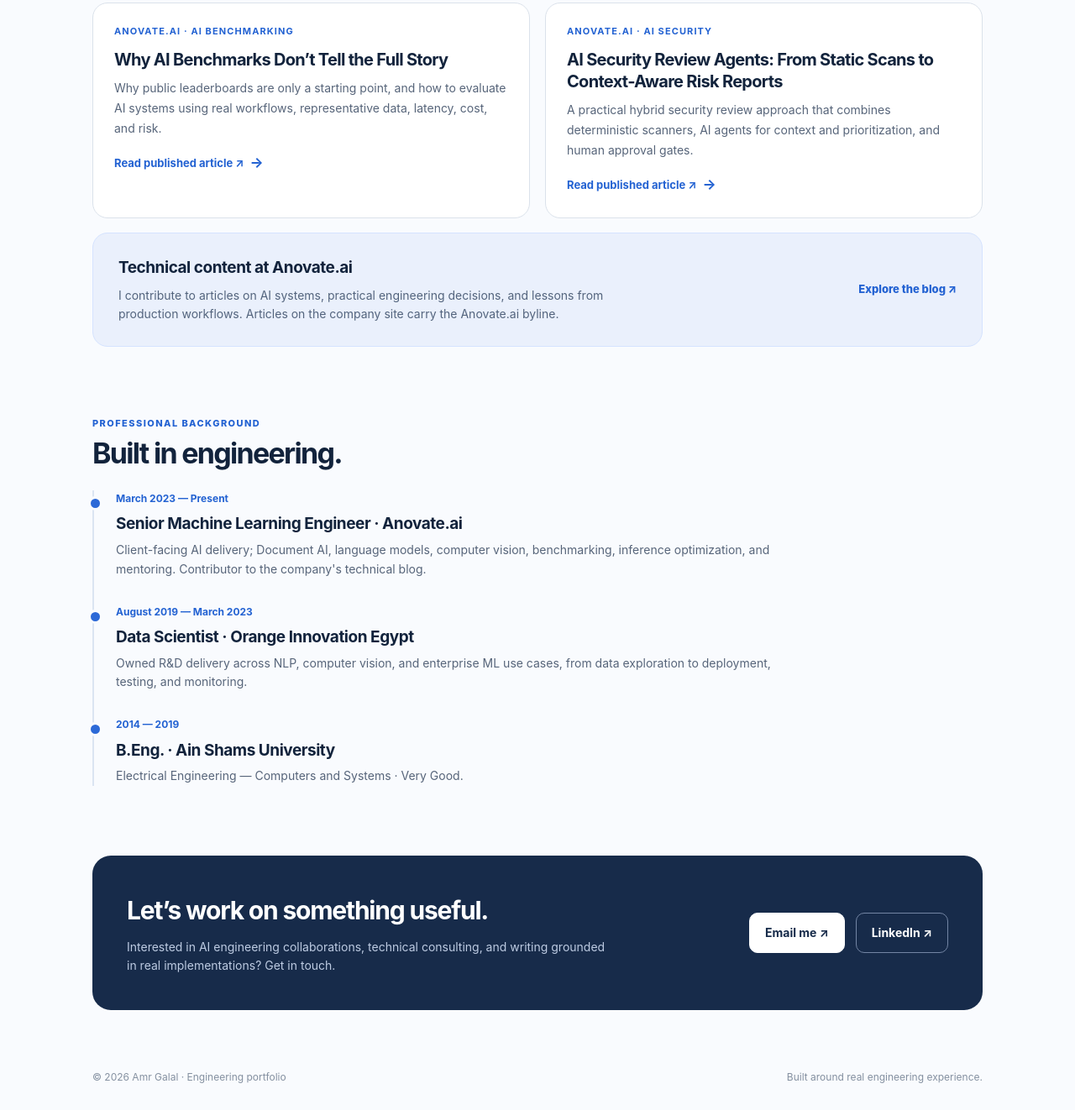
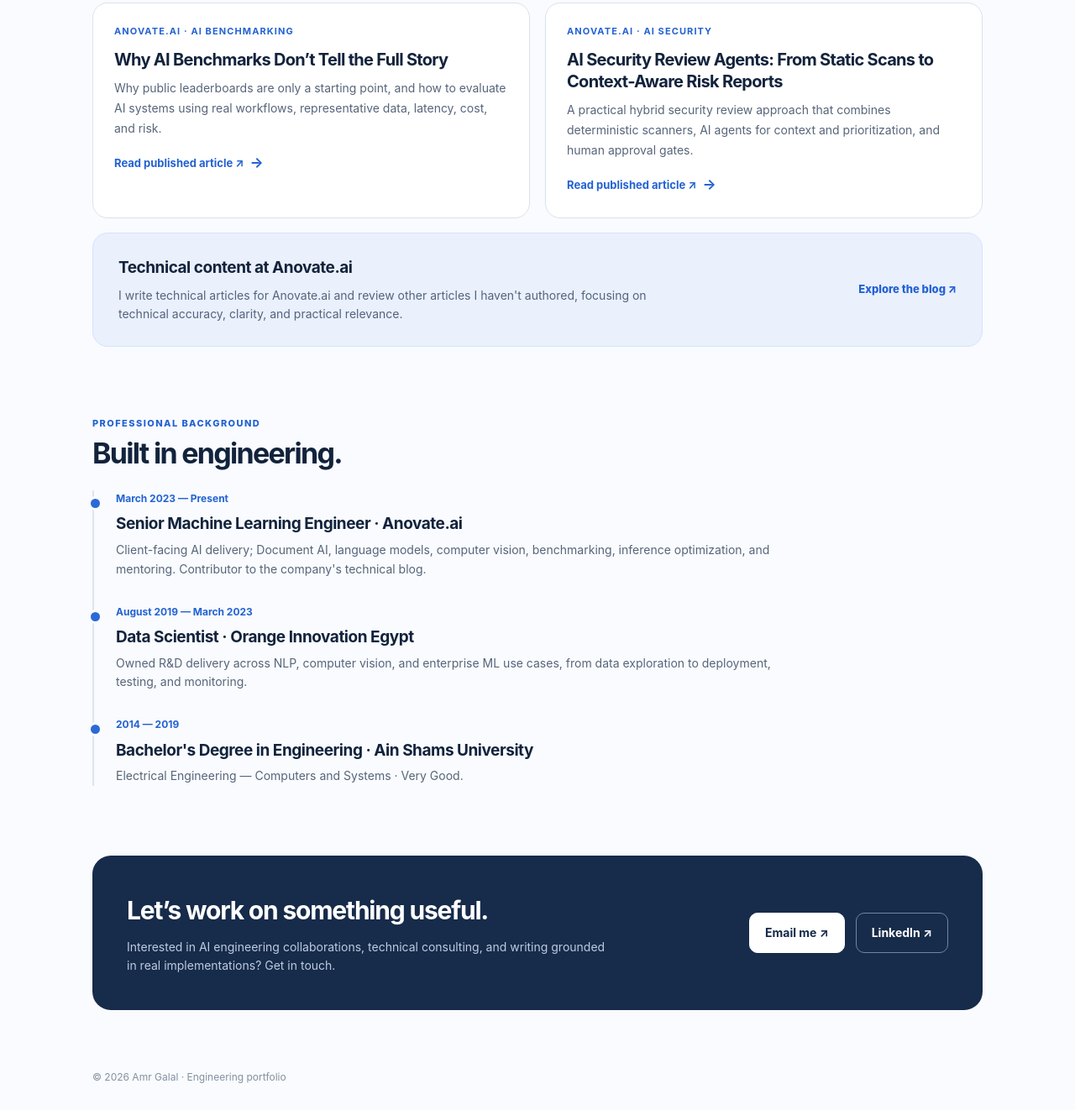
Before and after one commit to amr-galal/amr-galal.github.io, a plain HTML site: page index.html in a window 1280 px wide. Shown: the part 1638-2960 px from the top of the page at 84% size. Drawn offline with Linux system fonts and the light colour scheme.

Commit message:
Refine article review credit, degree, and footer only

```diff
--- a/index.html
+++ b/index.html
@@ -14,8 +14,8 @@
 <article class="tile"><div class="tag">Anovate.ai · AI benchmarking</div><h3>Why AI Benchmarks Don’t Tell the Full Story</h3><p>Why public leaderboards are only a starting point, and how to evaluate AI systems using real workflows, representative data, latency, cost, and risk.</p><a class="read" href="https://anovate.ai/blog/why-ai-benchmarks-dont-tell-the-full-story" target="_blank" rel="noopener noreferrer">Read published article ↗</a></article>
 <article class="tile"><div class="tag">Anovate.ai · AI security</div><h3>AI Security Review Agents: From Static Scans to Context-Aware Risk Reports</h3><p>A practical hybrid security review approach that combines deterministic scanners, AI agents for context and prioritization, and human approval gates.</p><a class="read" href="https://anovate.ai/blog/ai-security-review-agents" target="_blank" rel="noopener noreferrer">Read published article ↗</a></article>
 </div>
-<div class="published"><div><h3>Technical content at Anovate.ai</h3><p>I contribute to articles on AI systems, practical engineering decisions, and lessons from production workflows. Articles on the company site carry the Anovate.ai byline.</p></div><a href="https://anovate.ai/blog" target="_blank" rel="noopener noreferrer">Explore the blog ↗</a></div>
+<div class="published"><div><h3>Technical content at Anovate.ai</h3><p>I write technical articles for Anovate.ai and review other articles I haven't authored, focusing on technical accuracy, clarity, and practical relevance.</p></div><a href="https://anovate.ai/blog" target="_blank" rel="noopener noreferrer">Explore the blog ↗</a></div>
 </section>
-<section class="section" id="experience"><div class="section-header"><div><div class="kicker">Professional background</div><h2>Built in engineering.</h2></div></div><div class="timeline"><div class="job"><div class="date">March 2023 — Present</div><h3>Senior Machine Learning Engineer · Anovate.ai</h3><p>Client-facing AI delivery; Document AI, language models, computer vision, benchmarking, inference optimization, and mentoring. Contributor to the company's technical blog.</p></div><div class="job"><div class="date">August 2019 — March 2023</div><h3>Data Scientist · Orange Innovation Egypt</h3><p>Owned R&D delivery across NLP, computer vision, and enterprise ML use cases, from data exploration to deployment, testing, and monitoring.</p></div><div class="job"><div class="date">2014 — 2019</div><h3>B.Eng. · Ain Shams University</h3><p>Electrical Engineering — Computers and Systems · Very Good.</p></div></div></section>
+<section class="section" id="experience"><div class="section-header"><div><div class="kicker">Professional background</div><h2>Built in engineering.</h2></div></div><div class="timeline"><div class="job"><div class="date">March 2023 — Present</div><h3>Senior Machine Learning Engineer · Anovate.ai</h3><p>Client-facing AI delivery; Document AI, language models, computer vision, benchmarking, inference optimization, and mentoring. Contributor to the company's technical blog.</p></div><div class="job"><div class="date">August 2019 — March 2023</div><h3>Data Scientist · Orange Innovation Egypt</h3><p>Owned R&D delivery across NLP, computer vision, and enterprise ML use cases, from data exploration to deployment, testing, and monitoring.</p></div><div class="job"><div class="date">2014 — 2019</div><h3>Bachelor's Degree in Engineering · Ain Shams University</h3><p>Electrical Engineering — Computers and Systems · Very Good.</p></div></div></section>
 <section class="contact" id="contact"><div><h2>Let’s work on something useful.</h2><p>Interested in AI engineering collaborations, technical consulting, and writing grounded in real implementations? Get in touch.</p></div><div class="actions"><a class="btn" href="mailto:a.galal.arafa@gmail.com">Email me ↗</a><a class="btn secondary" style="background:transparent;border-color:#7385a4;color:white" href="https://www.linkedin.com/in/amrgalal7" target="_blank" rel="noopener noreferrer">LinkedIn ↗</a></div></section>
-</main><footer><span>© 2026 Amr Galal · Engineering portfolio</span><span>Built around real engineering experience.</span></footer></body></html>
+</main><footer><span>© 2026 Amr Galal · Engineering portfolio</span></footer></body></html>
```
